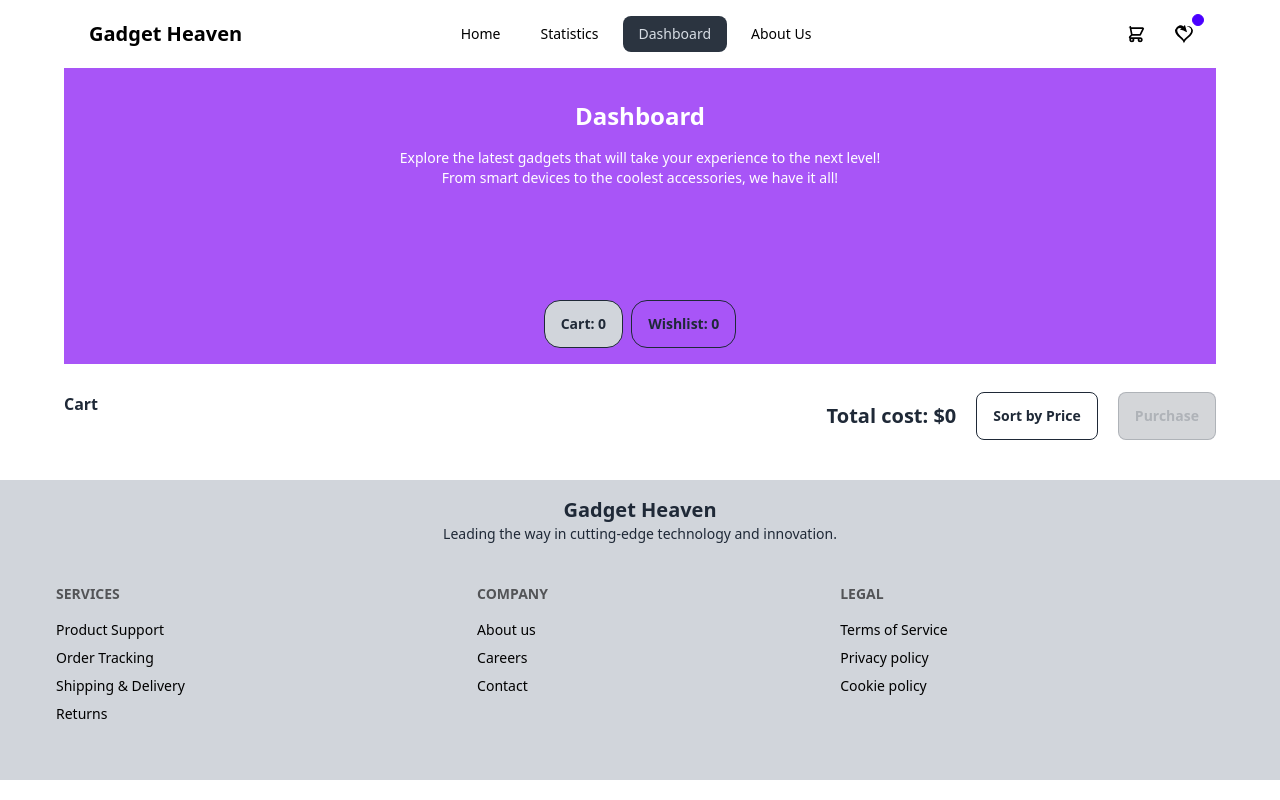
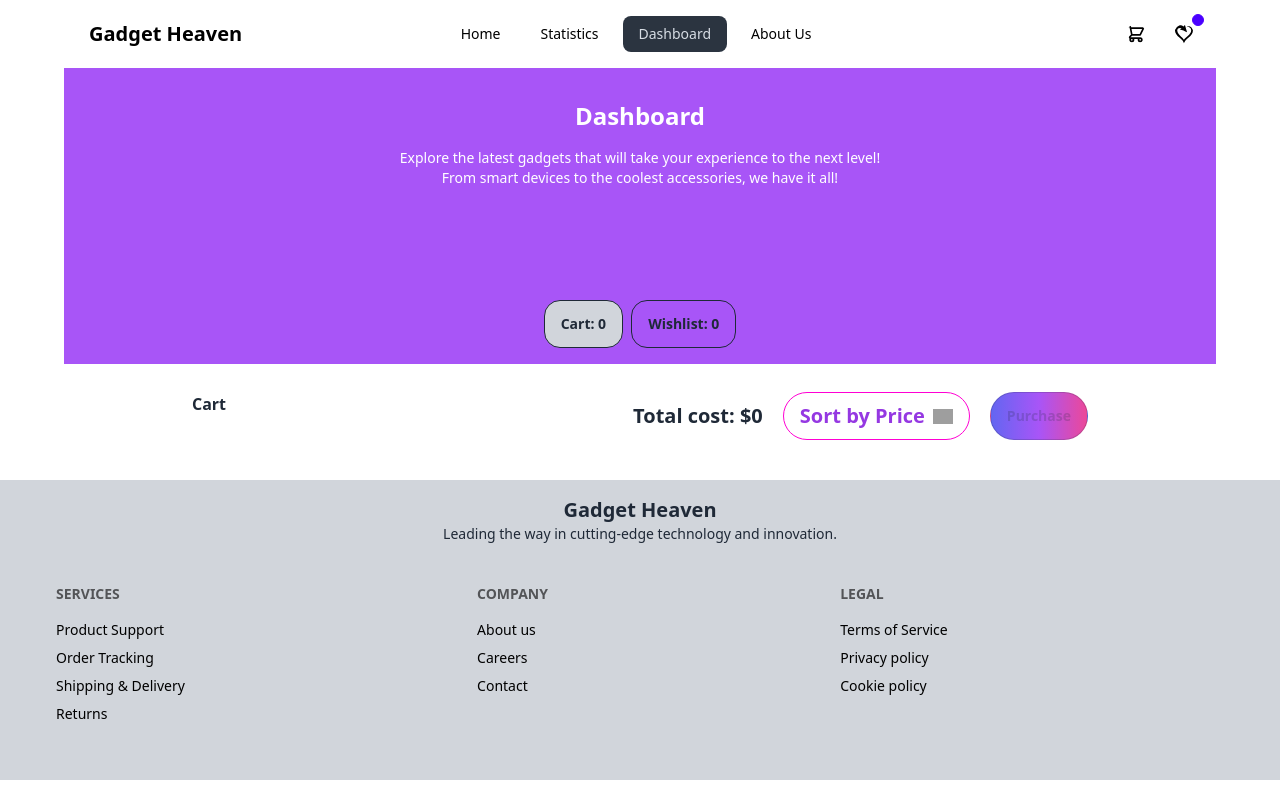
Before and after one commit to programming-hero-web-course-4/b10a8-gadget-heaven-SADMAN-SADID-052, a React (Vite) app: page /dashboard in a window 1280 px wide. Built offline with nearby package versions, Linux system fonts and the light colour scheme; grey boxes are pictures that could not be loaded.

Commit message:
wishlist button function

```diff
--- a/src/Components/Cart/Cart.jsx
+++ b/src/Components/Cart/Cart.jsx
@@ -14,9 +14,9 @@ const Cart = ({cart}) => {
 
     const {product_title,product_id,price,product_image,specification} = cart || {}
     return (
-        <div>
+        <div className='max-w-4xl mx-auto'>
 
-            <div className='bg-slate-300 mt-3 p-3 rounded-2xl flex items-center gap-6'>
+            <div className='bg-[#FFFFFF] mt-3 p-3 rounded-2xl flex items-center gap-6 border-2'>
                 <div>
                 <img className='w-36 rounded-3xl' src={product_image} alt="" />
                 </div>
--- a/src/Components/Dashboard/Dashboard.jsx
+++ b/src/Components/Dashboard/Dashboard.jsx
@@ -90,18 +90,31 @@ const Dashboard = () => {
       </div>
 
       {/* Tab Content */}
-      <div className="flex justify-between mt-7">
+      <div className="flex justify-between mt-7 max-w-4xl mx-auto">
         <h4 className="font-bold">
           {activeTab === "cart" ? "Cart" : "WishList"}
         </h4>
         {activeTab === "cart" && (
           <div className="flex items-center gap-5">
             <h4 className="font-bold text-xl">Total cost: ${totalCartPrice}</h4>
-            <button className="btn btn-outline" onClick={sortCartByPrice}>
-              Sort by Price
+            <button className="btn btn-outline btn-secondary rounded-full" onClick={sortCartByPrice}>
+
+
+              <p className="flex items-center gap-2">
+
+                <p className="text-[#9538E2] font-bold text-xl hover:text-white">
+
+
+
+                Sort by Price</p>
+
+                <img className="w-5" src="https://img.icons8.com/?size=160&id=h5alLZ4IUga5&format=png" alt="" />
+              </p>
+
+
             </button>
             <button
-              className="btn btn-outline"
+              className="btn btn-outline rounded-full bg-gradient-to-r from-indigo-500 via-purple-500 to-pink-500 ... text-white"
               onClick={handlePurchase}
               disabled={cartList.length === 0}
             >
--- a/src/Components/ProductDetail/ProductDetail.jsx
+++ b/src/Components/ProductDetail/ProductDetail.jsx
@@ -2,7 +2,7 @@
 import { toast } from 'react-toastify';
 import 'react-toastify/dist/ReactToastify.css';
 
-import React from 'react';
+import React, { useState } from 'react';
 import { useLoaderData, useParams } from 'react-router-dom';
 import { FaRegStar } from 'react-icons/fa';
 import { GiSelfLove } from 'react-icons/gi';
@@ -13,6 +13,7 @@ import { addWishList } from '../../utiliti/addWish';
 // import { ToastContainer } from 'react-toastify';
 
 const ProductDetail = () => {
+  const [wishlistDisabled, setWishlistDisabled] = useState(false);
   const { product_id } = useParams();
   const data = useLoaderData();
 
@@ -30,7 +31,10 @@ const ProductDetail = () => {
   };
 
   const handleWish = (id) => {
+    if (wishlistDisabled) return;
     addWishList(id);
+
+    setWishlistDisabled(true);
 
     toast.success(`${product.product_title} has been added to your wishlist!`);
   };
@@ -102,7 +106,9 @@ const ProductDetail = () => {
 
               <button onClick={() => handleWish(product_id)} className="btn btn-ghost btn-circle">
                 <div className="indicator">
-                  <GiSelfLove className="text-xl h-7 w-7 bg-white text-black rounded-full p-1" />
+                  <GiSelfLove   className={`text-xl h-7 w-7 bg-white ${
+                      wishlistDisabled ? "text-gray-400" : "text-black"
+                    } rounded-full p-1`} />
                 </div>
               </button>
             </div>
--- a/src/utiliti/addWish.js
+++ b/src/utiliti/addWish.js
@@ -27,7 +27,8 @@ const addWishList = (id) =>
 
    if(stortedList.includes(id))
    {
-    console.log(id,'ready')
+    // console.log(id,'ready')
+    al
    }
 
    else{
```
